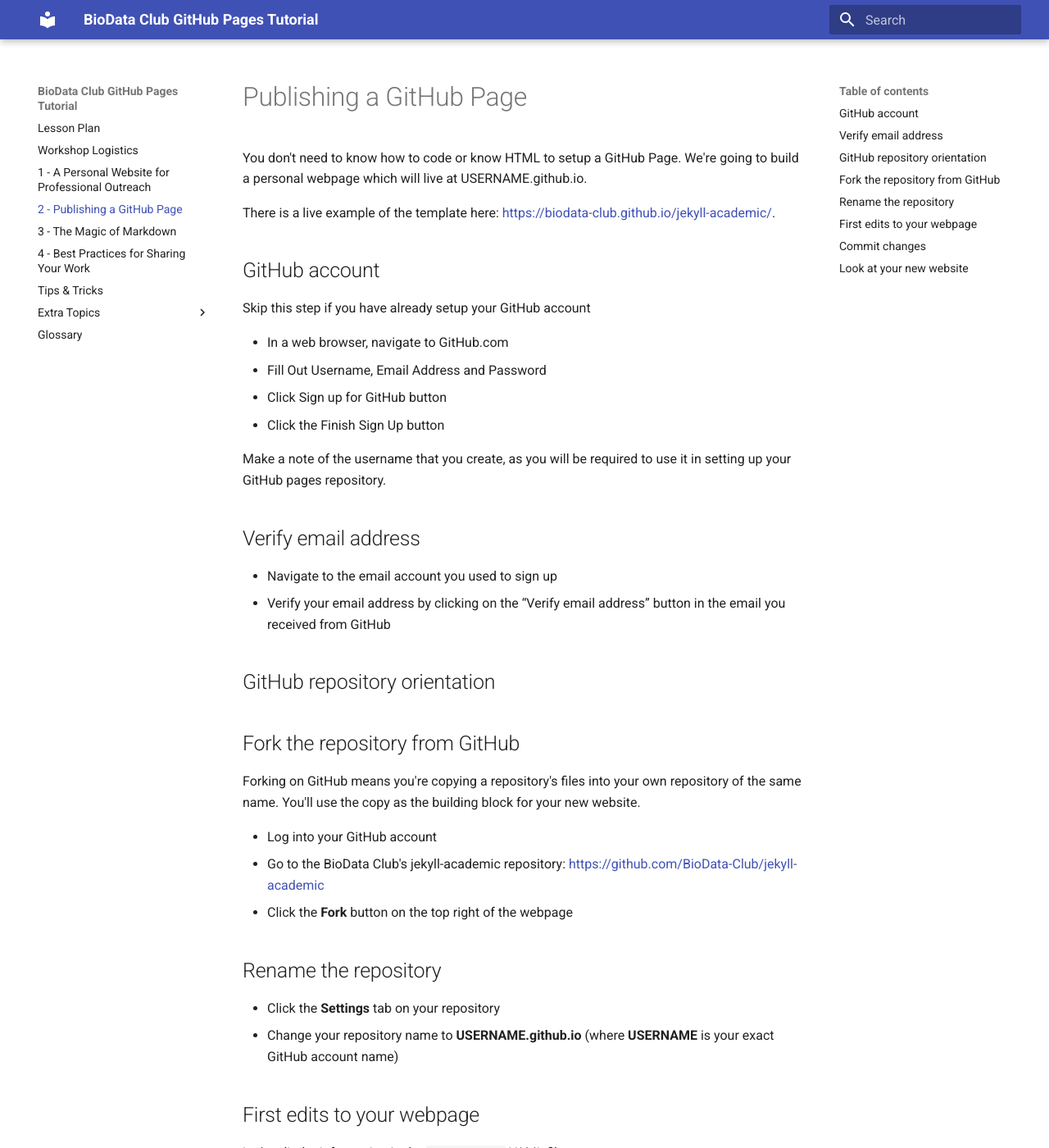
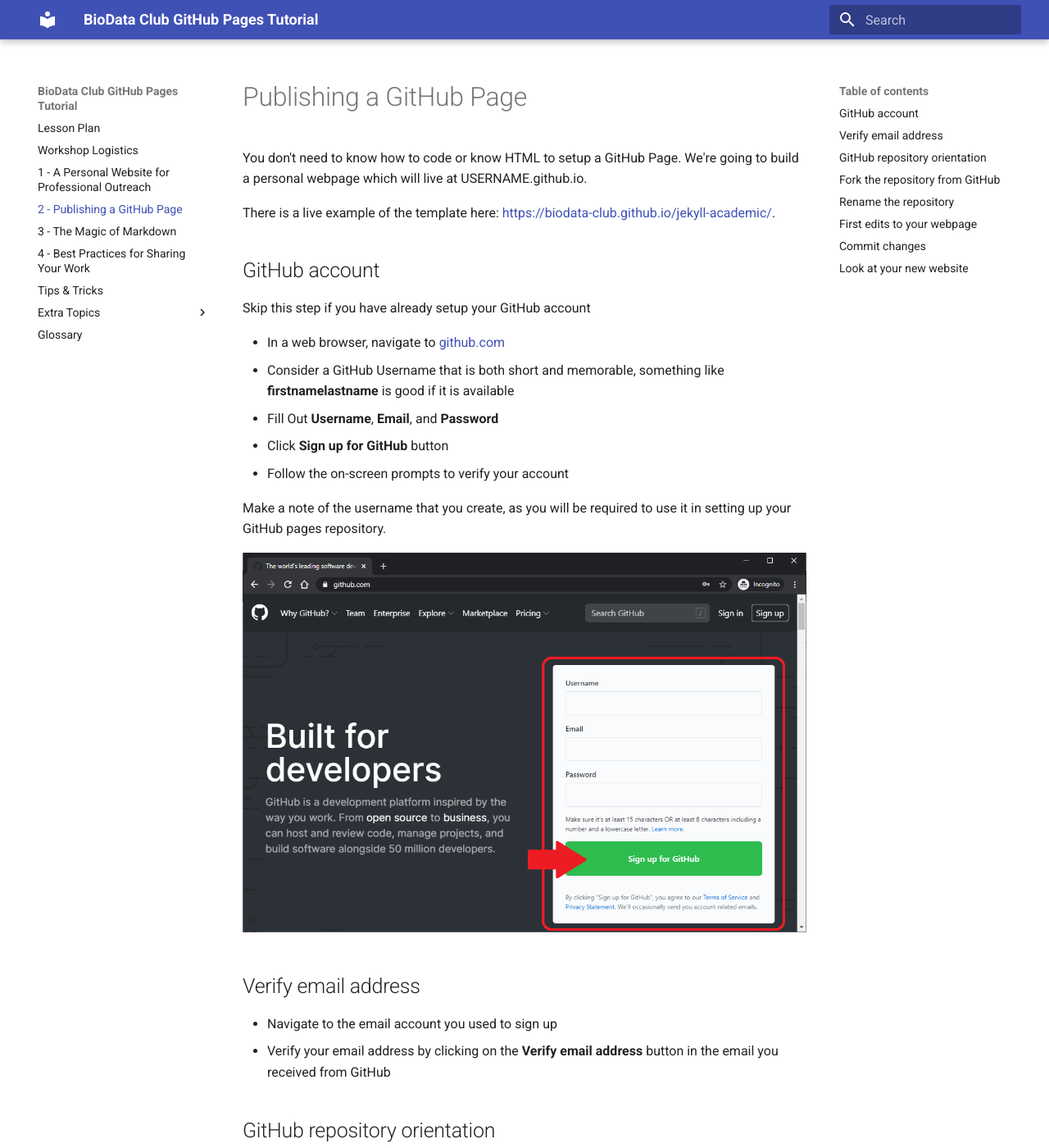
Before and after one commit to BioData-Club/ghpages-rtd, an MkDocs documentation site: the page built from docs/lessons/2.md, in a window 1280 px wide and 1400 px high. Shown: the whole window at 82% size. Built offline with MkDocs 1.6.1 and Material for MkDocs 9.7.7, drawn with Linux system fonts in a browser that asks for light colours; old or Windows-style settings are respelled for this version of MkDocs; some of the changed text lies outside the part shown.

```diff
--- a/docs/lessons/2.md
+++ b/docs/lessons/2.md
@@ -8,41 +8,61 @@ There is a live example of the template here: [https://biodata-club.github.io/je
 
 Skip this step if you have already setup your GitHub account
 
-- In a web browser, navigate to GitHub.com
-- Fill Out Username, Email Address and Password
-- Click Sign up for GitHub button
-- Click the Finish Sign Up button
+- In a web browser, navigate to [github.com](https://github.com/)
+- Consider a GitHub Username that is both short and memorable, something like **firstnamelastname** is good if it is available
+- Fill Out **Username**, **Email**, and **Password**
+- Click **Sign up for GitHub** button
+- Follow the on-screen prompts to verify your account
 
 Make a note of the username that you create, as you will be required to use it in setting up your GitHub pages repository.
+
+![GitHub Sign Up](../images/github_frontpage.png)
 
 ## Verify email address
 
 - Navigate to the email account you used to sign up
-- Verify your email address by clicking on the “Verify email address” button in the email you received from GitHub
+- Verify your email address by clicking on the **Verify email address** button in the email you received from GitHub
 
 ## GitHub repository orientation
+
+This is a brief section to highlight some of the features we will be using of the GitHub repository.
+
+- Sign In to your GitHub account
+- Go to the BioData Club's jekyll-academic repository: [https://github.com/BioData-Club/jekyll-academic](https://github.com/BioData-Club/jekyll-academic)
+
+![Repository page](../images/github_repository.png)
+
+From the notated picture above:
+
+1. Owner
+2. Repository name
+3. Active buttons
+4. Tabs
+5. Folders and files
 
 ## Fork the repository from GitHub
 
 Forking on GitHub means you're copying a repository's files into your own repository of the same name.  You'll use the copy as the building block for your new website.
 
-- Log into your GitHub account
-- Go to the BioData Club's jekyll-academic repository: [https://github.com/BioData-Club/jekyll-academic](https://github.com/BioData-Club/jekyll-academic)
-- Click the **Fork** button on the top right of the webpage
+- Click the **Fork** button on the top right of the webpage's active buttons
 
 ## Rename the repository
 
 - Click the **Settings** tab on your repository
 - Change your repository name to **USERNAME.github.io** (where **USERNAME** is your exact GitHub account name)
 
+![Settings: Rename](../images/settings_rename.png)
+
 ## First edits to your webpage
 
 Let's edit the information in the `_config.yml` YAML file.
 
-- Click on the `_config.yml` YAML file
+- Back on the **Code** tab, click on the `_config.yml` YAML file
 - Click on the pencil button on the top right of the preview window
 
 This is a configuration file where important settings for your site are stored.  You'll find the `_config.yml` YAML file in the root (parent) level of your repository.
+
+![Edit button](../images/edit_button.png)
 
 Start by updating the:
 
```
Also changed, not shown: other parts of docs/lessons/2.md (+5 -1 lines), docs/glossary.md (+10 -2 lines), docs/lessons/3.md (+15 -8 lines), docs/tips-tricks.md (+3 -3 lines), docs/images/commit.png (added), docs/images/edit_button.png (added), docs/images/editing_config.png (added), docs/images/editing_index.png (added), docs/images/github_frontpage.png (added), docs/images/github_repository.png (added), docs/images/settings_rename.png (added), docs/images/upload_images.png (added).
